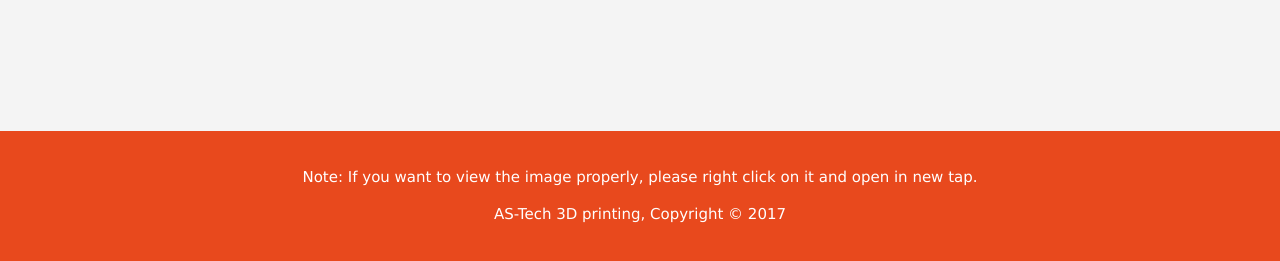
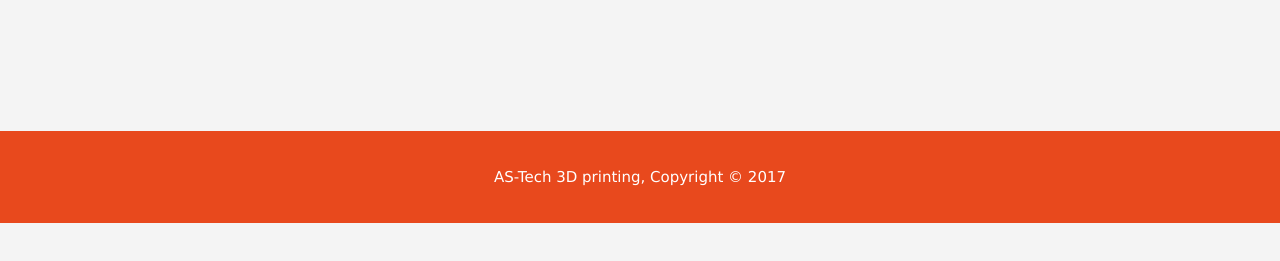
Before and after one commit to AviSoomirtee/AviSoomirtee.github.io, a plain HTML site: page image.html in a window 1280 px wide. Shown: the part 1306-1567 px from the top of the page. After the commit the page ends 1529 px from the top, so only its background shows below. Drawn offline with Linux system fonts and the light colour scheme.

Commit message:
corrected errors
tap errors and link to images

```diff
--- a/image.html
+++ b/image.html
@@ -414,7 +414,7 @@
     </script>
 
     <footer>
-        <p> Note: If you want to view the image properly, please right click on it and open in new tap. </p>
+
         <p> AS-Tech 3D printing, Copyright &copy; 2017 </p>
     </footer>
 </body>
```
Also changed, not shown: samples.html (+1 -1 lines).
